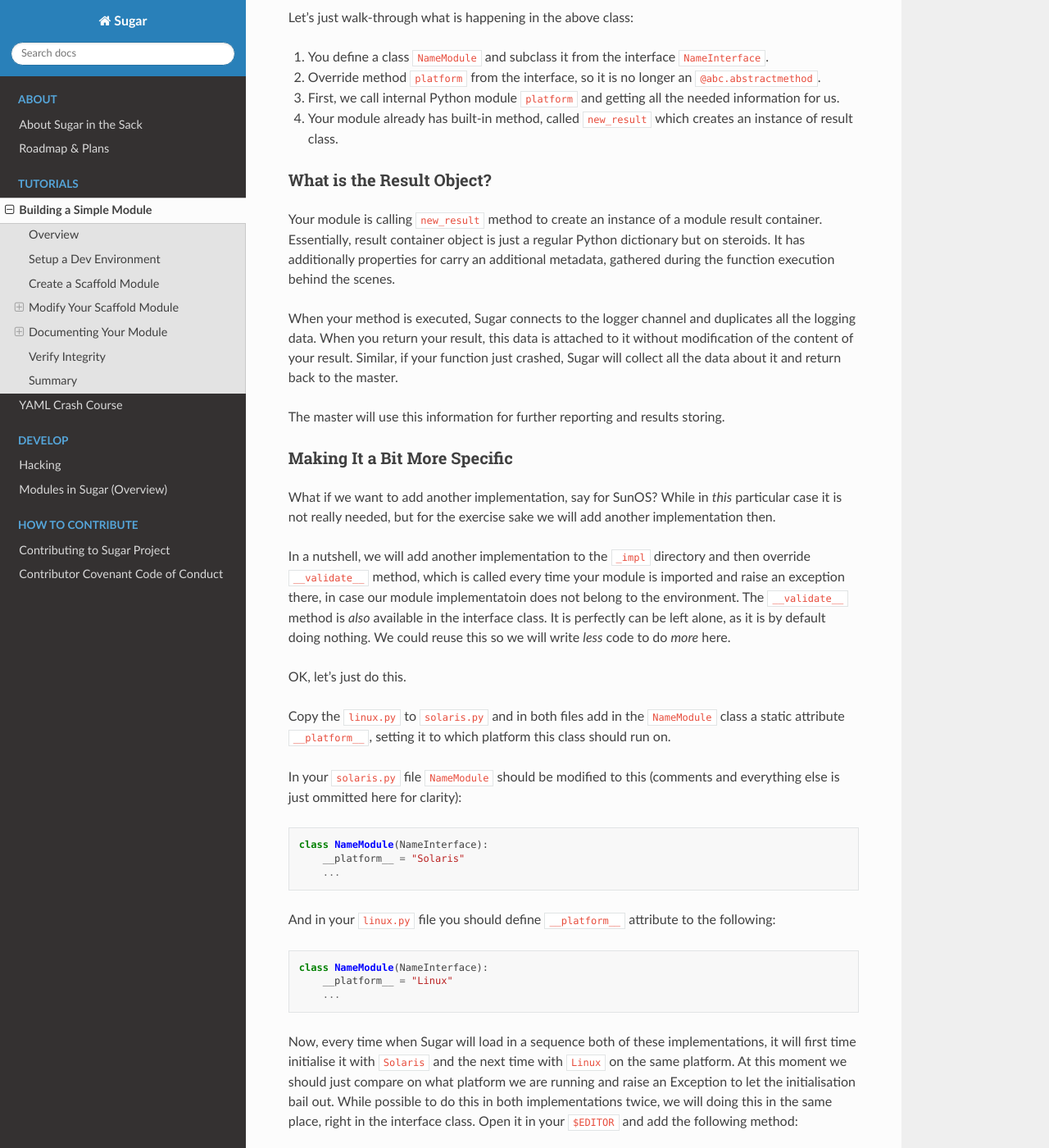
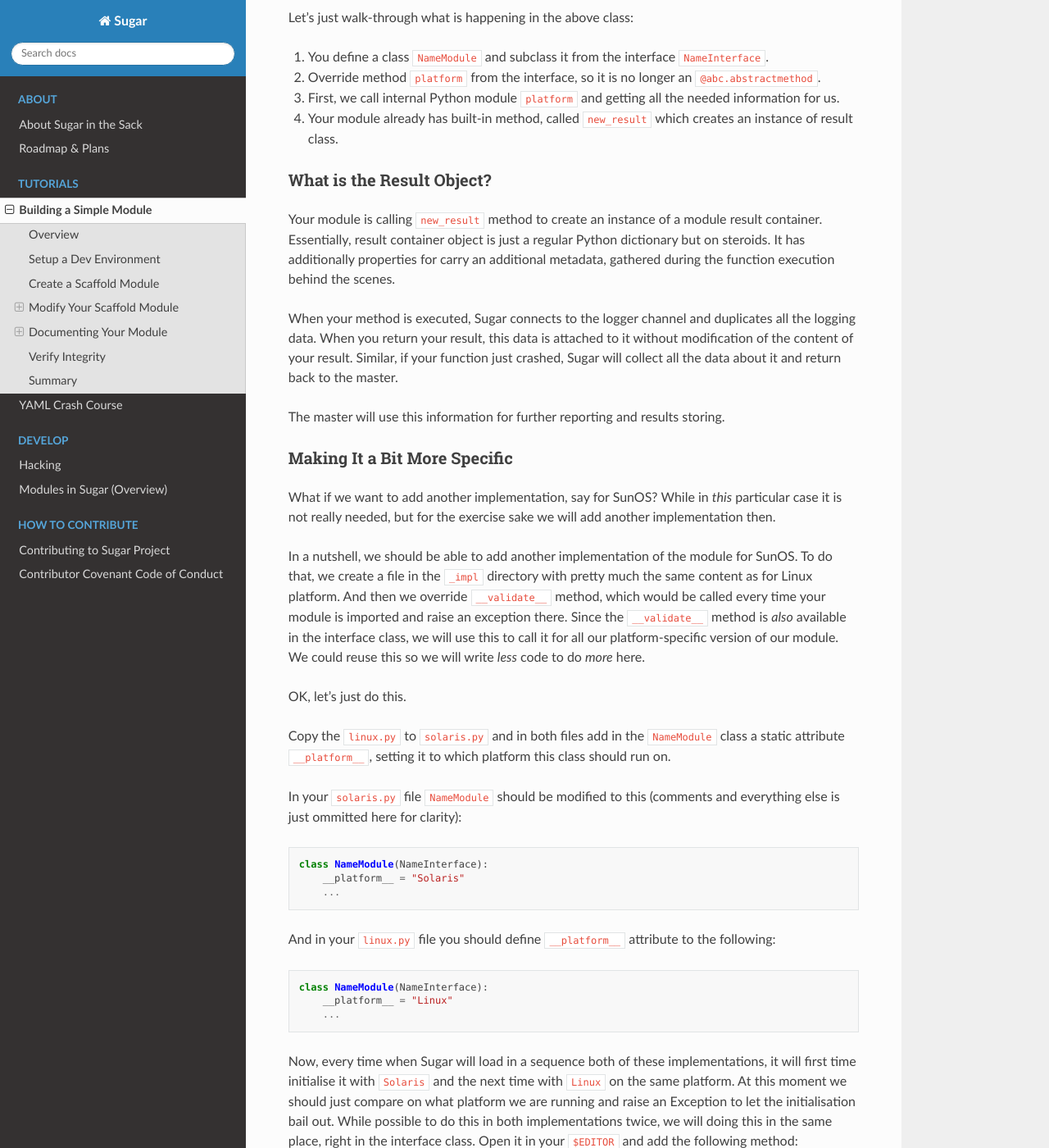
Before and after one commit to sugarsack/sugar, a Sphinx documentation site: the page built from docs/tutor_runner_module.md, in a window 1280 px wide and 1400 px high, scrolled down 4729 px. Shown: the whole window at 82% size. Built offline with Sphinx 7.4.7 and the Read the Docs theme 2.0.0, drawn with Linux system fonts in a browser that asks for light colours; some of the changed text lies outside the part shown.

Commit message:
Add tutorial corrections

````diff
--- a/docs/tutor_runner_module.md
+++ b/docs/tutor_runner_module.md
@@ -82,12 +81,12 @@
 
 ## Modify Your Scaffold Module
 
-Let's turn our module into a real deal. First let's see what we've got and
+Let's turn our module into the real deal. First let's see what we've got and
 how its structure looks like.
 
 ### Explore what we've got
 
-Navigate to the path you've just seen above and explore what do we have there:
+Navigate to the path you've just seen above and explore what we have got here:
 
 ```text
 -rw-rw-r-- 1 sugar cfgmgmt 611 Jan 29 19:35 doc.yaml
@@ -97,7 +96,7 @@
 -rw-rw-r-- 1 sugar cfgmgmt 467 Jan 29 19:35 interface.py
 ```
 
-The implementation directory `_impl` probably contains also something:
+The implementation directory `_impl` contains the following:
 
 ```text
 -rw-rw-r-- 1 sugar cfgmgmt  15 Jan 29 19:35 __init__.py
@@ -144,8 +143,8 @@
 module _implementation_ will not load (others theoretically might go in, if they implement
 everything correctly).
 
-We also annotated the interface that it returns a dictionary, which is in Sugar case _always_
-true.
+We also annotated the interface that it returns a dictionary, which is _always_ in case
+for Sugar.
 
 ### Defining Output Schema
 
@@ -234,10 +233,10 @@
 
 ### What is the Result Object?
 
-Your module is calling `new_result` method to create an instance of a module result container.
-Essentially, result container object is just a regular Python dictionary but on steroids. It
-has additionally properties for carry an additional metadata, gathered during the function
-execution behind the scenes.
+Your module is calling `new_result` method to create an instance of a module result
+container. Essentially, result container object is just a regular Python dictionary but on
+steroids. It has additionally properties for carry an additional metadata, gathered during
+the function execution behind the scenes.
 
 When your method is executed, Sugar connects to the logger channel and duplicates all the logging
 data. When you return your result, this data is attached to it without modification of the
@@ -252,12 +251,12 @@
 What if we want to add another implementation, say for SunOS? While in _this_ particular case
 it is not really needed, but for the exercise sake we will add another implementation then.
 
-In a nutshell, we will add another implementation to the `_impl` directory and then override
-`__validate__` method, which is called every time your module is imported and raise an
-exception there, in case our module implementatoin does not belong to the environment.
-The `__validate__` method is _also_ available in the interface class. It is perfectly can
-be left alone, as it is by default doing nothing. We could reuse this so we will write _less_
-code to do _more_ here.
+In a nutshell, we should be able to add another implementation of the module for SunOS.
+To do that, we create a file in the `_impl` directory with pretty much the same content as
+for Linux platform. And then we override `__validate__` method, which would be called every
+time your module is imported and raise an exception there. Since the `__validate__` method
+is _also_ available in the interface class, we will use this to call it for all our platform-specific
+version of our module. We could reuse this so we will write _less_ code to do _more_ here.
 
 OK, let's just do this.
 
@@ -301,10 +300,9 @@
 This is it!
 
 What will happen now? Sugar will load each module implementation one after another. Every time
-it will trigger `__validate__` method. Since none of your implementation classes implements it,
-the very first in the interface will be triggered. However, the `__platform__` attribute will
-be set either to `Linux` or `Solaris` in other implementation. And then assertion will happen
-if the current implementation is not for the current platform!
+it will trigger `__validate__` method. The `__platform__` attribute will be set either to `Linux`
+or `Solaris` in other implementation. And then assertion will happen if the current implementation
+is not for the current platform.
 
 Easy, isn't it?
 
````
Also changed, not shown: other parts of docs/tutor_runner_module.md (+3 -4 lines).
